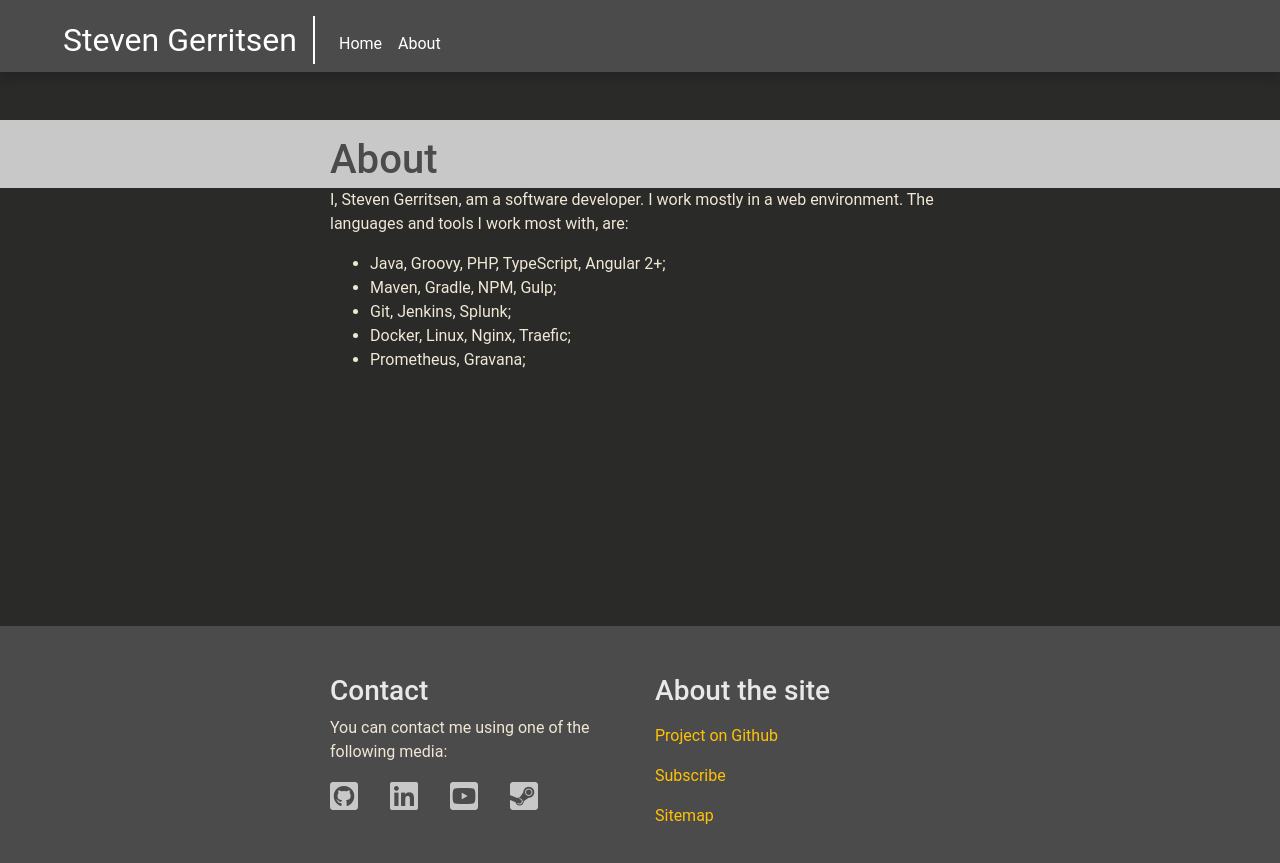
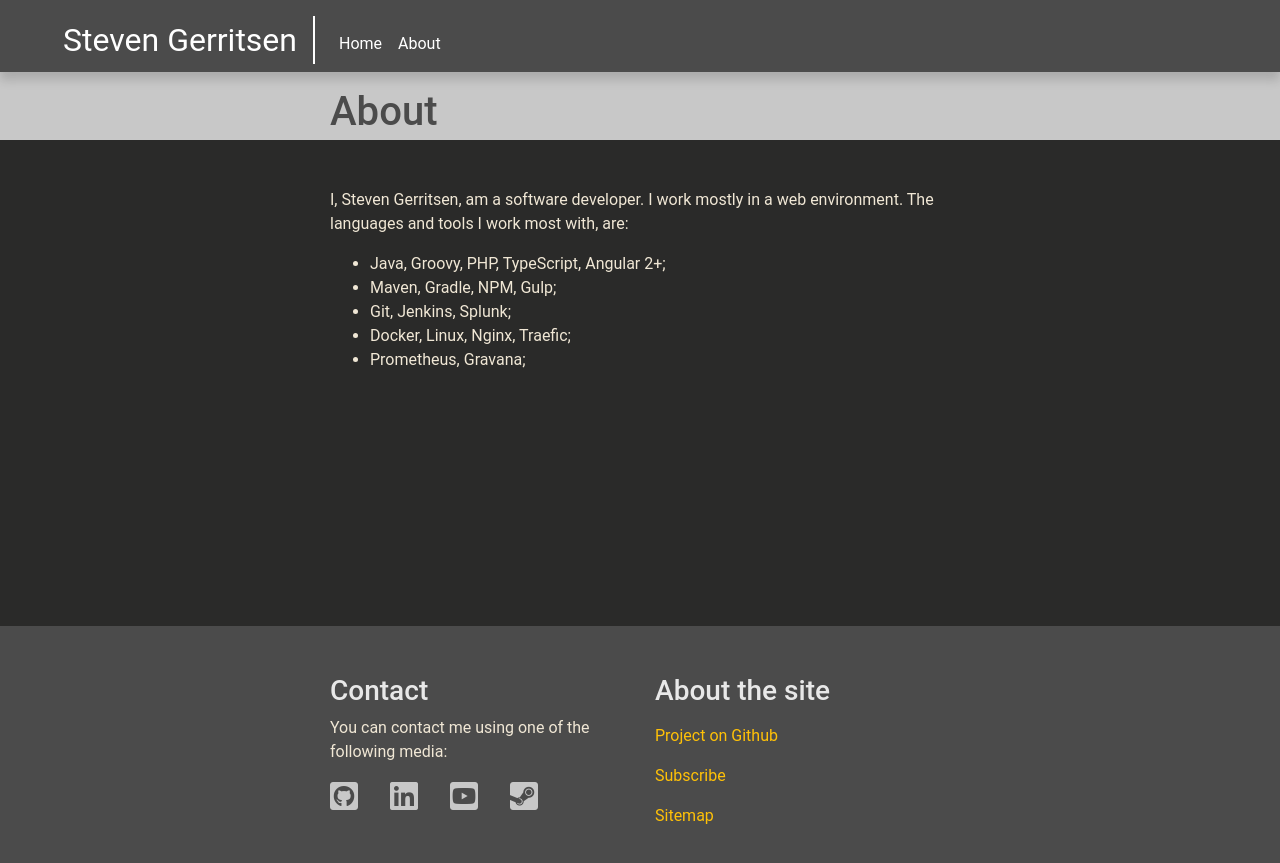
Before and after one commit to Steeff0/steeff0.github.io, a Jekyll site: the page built from pages/about.md, in a window 1280 px wide. Shown: the top 863 px of the page. Built offline with Jekyll 4.4.1, drawn with Linux system fonts in a browser that asks for light colours; some web fonts are replaced.

Commit message:
Go life with Homepage

```diff
--- a/_layouts/default.html
+++ b/_layouts/default.html
@@ -7,7 +7,7 @@
 
 {%- include navigation.html -%}
 
-<div class="main-content py-5">
+<div class="main-content pb-5">
 {{ content }}
 </div>
 
--- a/_layouts/home.html
+++ b/_layouts/home.html
@@ -2,7 +2,7 @@
 layout: default
 ---
 
-<div class="container home-content">
+<div class="container home-content pt-5">
     {{ content }}
 
     {% assign all_posts = site.posts | concat: site.notes %}
--- a/_layouts/page.html
+++ b/_layouts/page.html
@@ -5,7 +5,7 @@ layout: default
 
   {%- include title-bar.html page=page -%}
 
-  <div class="container page-content">
+  <div class="container page-content pt-5">
     {{ content }}
   </div>
 </article>
--- a/_layouts/post.html
+++ b/_layouts/post.html
@@ -5,7 +5,7 @@ layout: default
 
   {%- include title-bar.html page=page -%}
 
-  <div class="container post-content">
+  <div class="container post-content pt-5">
     {{ content }}
   </div>
 </article>
```
